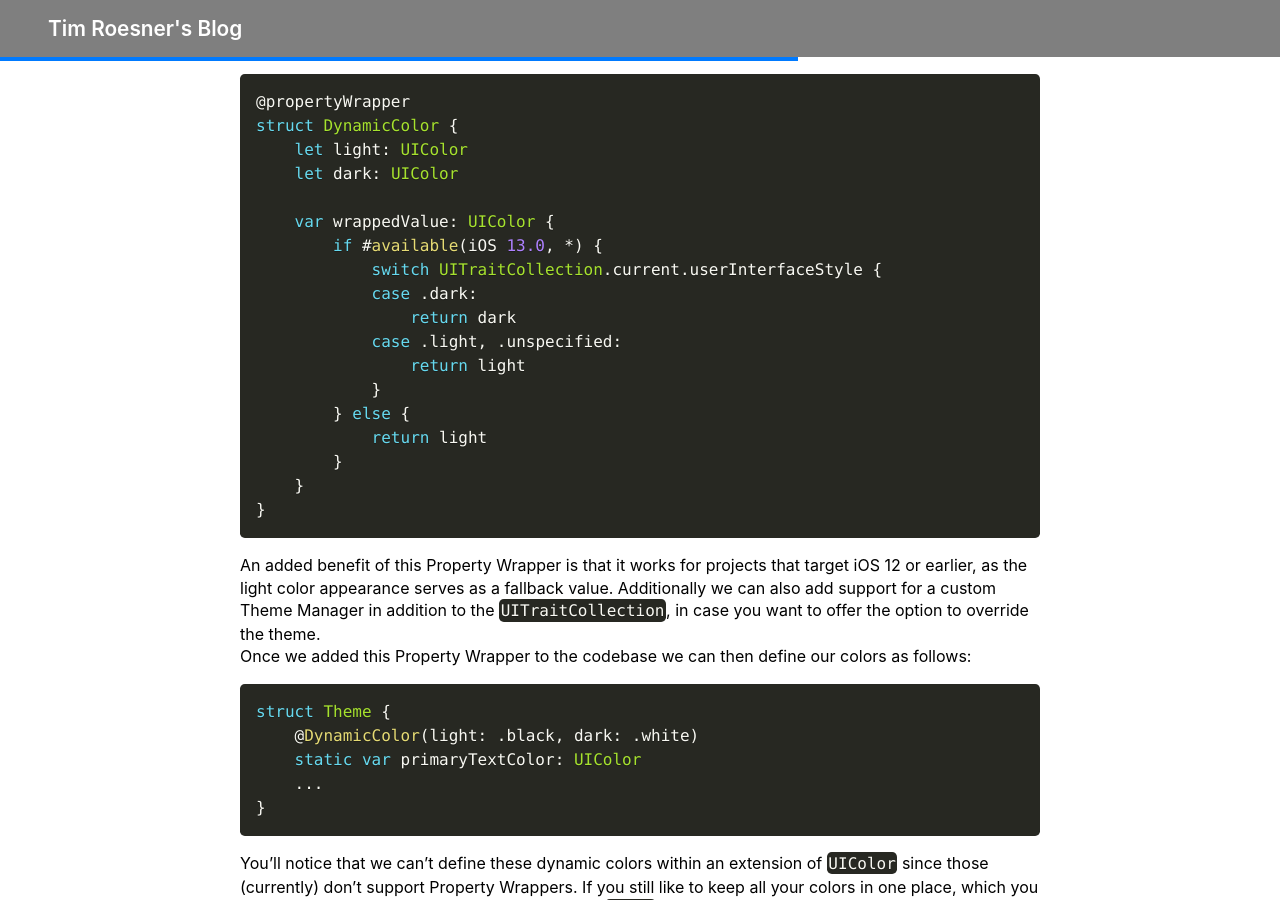
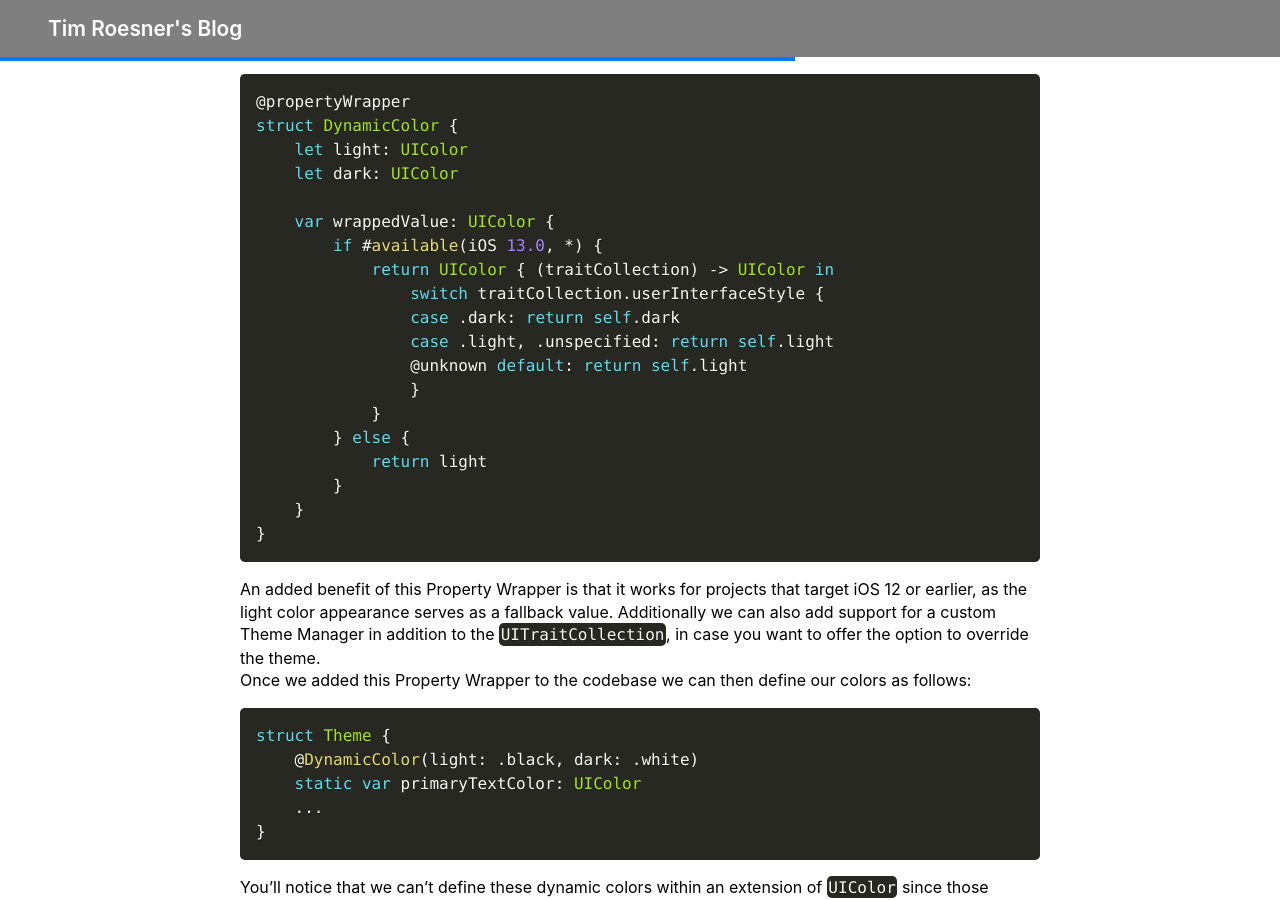
Before and after one commit to timroesner/Blog, a Jekyll site: the page built from _posts/2020-05-03-starting-your-ios-design-system.md, in a window 1280 px wide and 900 px high, scrolled down 3779 px. Built offline with Jekyll 4.4.1, drawn with Linux system fonts in a browser that asks for light colours; nearby versions of some CDN libraries.

Commit message:
Add closure initializer for DynamicColor Property Wrapper

```diff
--- a/_posts/2020-05-03-starting-your-ios-design-system.md
+++ b/_posts/2020-05-03-starting-your-ios-design-system.md
@@ -108,11 +108,12 @@ struct DynamicColor {
 
 	var wrappedValue: UIColor {
 		if #available(iOS 13.0, *) {
-			switch UITraitCollection.current.userInterfaceStyle {
-			case .dark:
-				return dark
-			case .light, .unspecified:
-				return light
+			return UIColor { (traitCollection) -> UIColor in
+				switch traitCollection.userInterfaceStyle {
+				case .dark: return self.dark
+				case .light, .unspecified: return self.light
+				@unknown default: return self.light
+				}
 			}
 		} else {
 			return light
```
